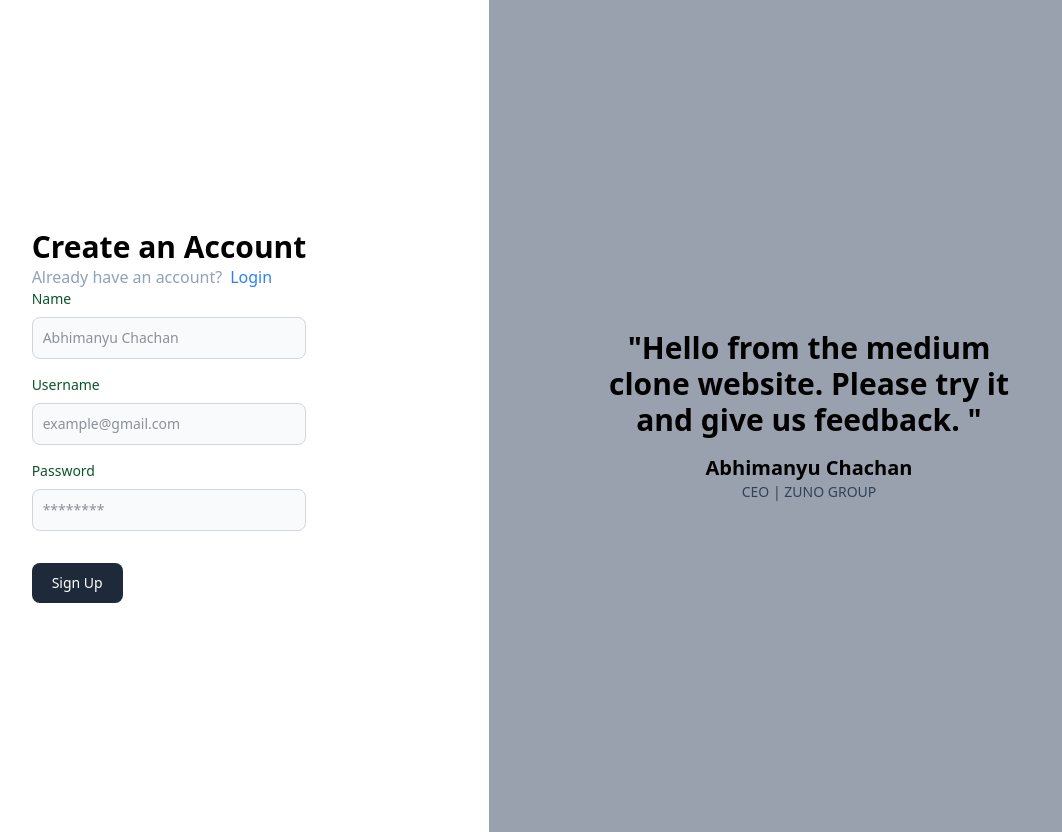
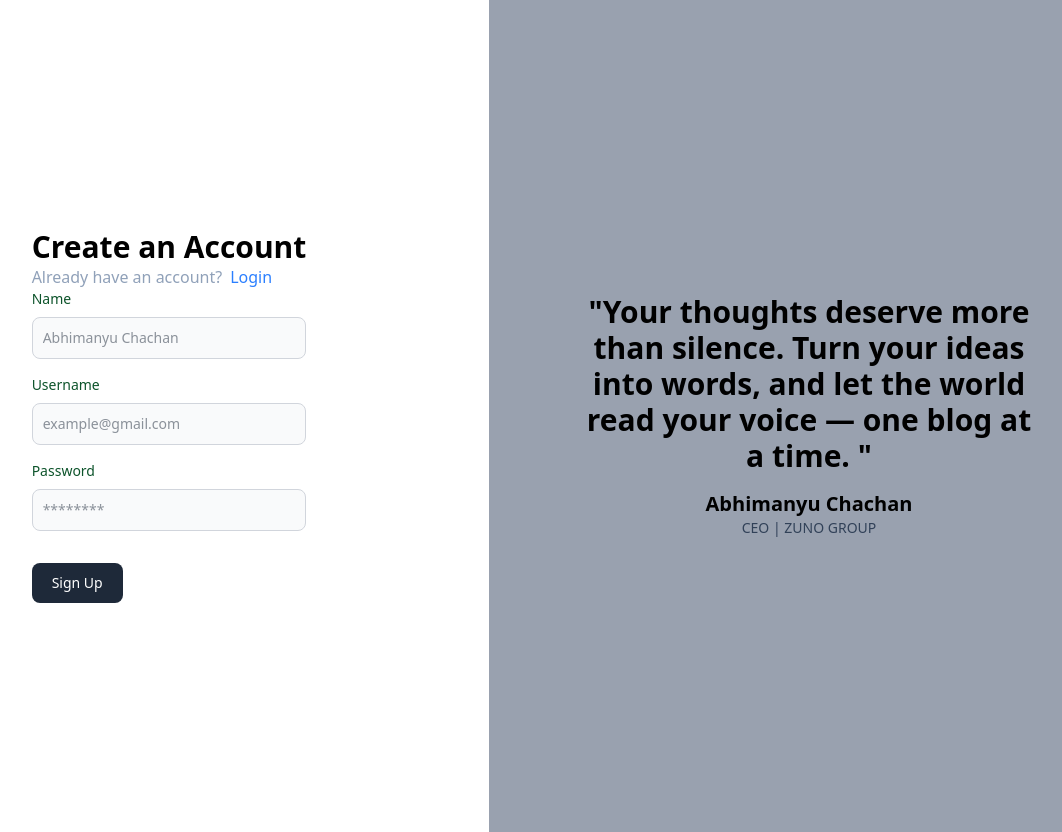
Before and after one commit to Abhi-2903/Blogsite, a React (Vite) app in the folder frontend/: page /signup in a window 1280 px wide. Shown: the whole page, without its empty margins (151-1213 px from the left). Built offline with nearby package versions, Linux system fonts and the light colour scheme.

Commit message:
little changes

```diff
--- a/frontend/src/components/Quote.tsx
+++ b/frontend/src/components/Quote.tsx
@@ -4,8 +4,7 @@ export const Quote = () => {
     <div className="bg-gray-400 h-screen flex justify-center flex-col">
       <div className="flex justify-center">
         <div className="max-w-md text-center text-3xl font-bold">
-          "Hello from the medium clone website. Please try it and give us
-          feedback. "
+          "Your thoughts deserve more than silence. Turn your ideas into words, and let the world read your voice — one blog at a time. "
         </div>
       </div>
       <div className="max-w-md text-center text-xl mt-4 font-semibold">
```
